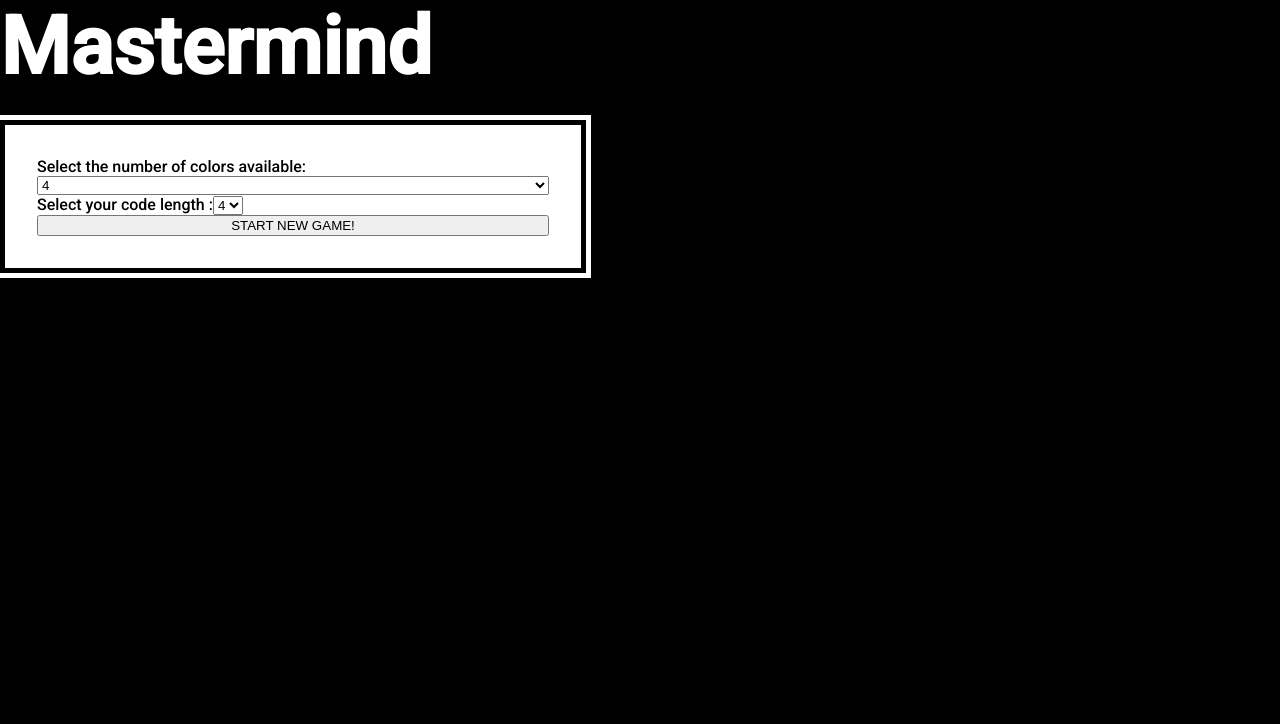
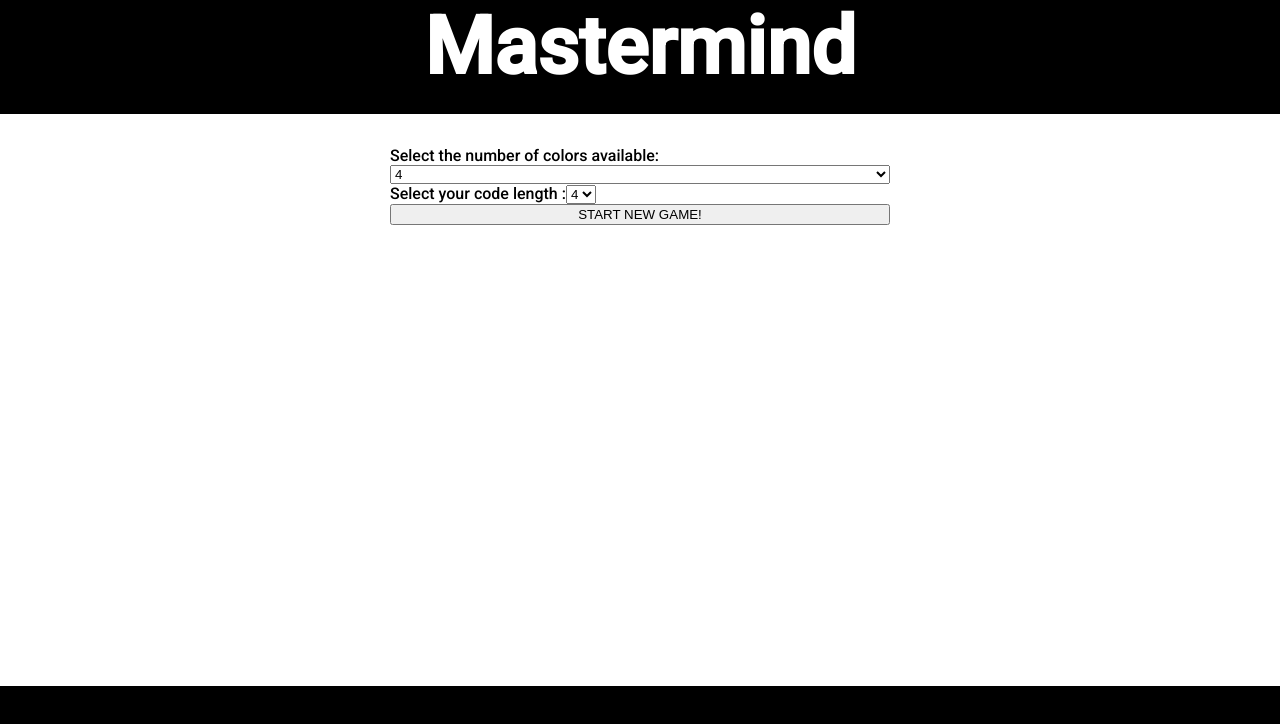
Before and after one commit to motorwolf/mastermind, a React (Create React App) app: page / in a window 1280 px wide. Shown: the top 724 px of the page. Built offline with nearby package versions, Linux system fonts and the light colour scheme.

Commit message:
fix layout issues and add grid

```diff
--- a/src/App.tsx
+++ b/src/App.tsx
@@ -26,6 +26,8 @@ export const StyledApp = ({ children }: any) => {
                 <h1 className={classes.heading}>Mastermind</h1>
             </header>
             <main className={classes.main}>{children}</main>
+            <footer className={classes.footer}>
+            </footer>
         </div>
     );
 };
--- a/src/AppStyles.ts
+++ b/src/AppStyles.ts
@@ -10,18 +10,30 @@ export const AppStyles = createUseStyles((theme: any) => ({
         margin: 0,
         padding: 0,
         boxSizing: 'border-box',
+        display: 'grid',
+        gridTemplateAreas: `
+            "header header header"
+            "main main main"
+            "footer footer footer"
+        `,
+        gridTemplateRows: `1fr 5fr 1fr`,
     },
     heading: {
         fontSize: '10vh',
         margin: 0,
-        overflow: 'hidden',
-        padding: `0 0 2rem`,
     },
     header: {
-        maxHeight: '15vh',
+        gridArea: 'header',
+        textAlign: 'center',
     },
     main: {
         display: 'flex',
+        gridArea: 'main',
         flexDirection: 'column',
+        backgroundColor: theme.colors.white,
+        alignItems: 'center',
+    },
+    footer: {
+        gridArea: 'footer',
     },
 }));
--- a/src/components/GameOptionsStyles.tsx
+++ b/src/components/GameOptionsStyles.tsx
@@ -2,11 +2,9 @@ import { createUseStyles } from 'react-jss';
 
 export const GameOptionStyles = createUseStyles((theme: any) => ({
     dialog: {
-        backgroundColor: theme.colors.white,
         color: theme.colors.black,
-        outline: '5px solid white',
-        border: '5px solid black',
         maxWidth: '40%',
+        minWidth: '500px',
         padding: '2rem',
     },
     form: {
--- a/src/components/GameStyles.ts
+++ b/src/components/GameStyles.ts
@@ -2,11 +2,12 @@ import { createUseStyles } from 'react-jss';
 
 export const GameStyles = createUseStyles((theme: any) => ({
     gameContainer: {
+        backgroundColor: theme.colors.white,
+        color: theme.colors.black,
         display: 'flex',
         flexDirection: 'column',
-        minHeight: '70vh',
-        backgroundColor: theme.colors.white,
-        color: theme.colors.black,
-        alignItems: 'center',
+        alignItems: 'stretch',
+        height: '100%',
+        maxHeight: '70vh',
     },
 }));
--- a/src/components/GuessBoxStyles.ts
+++ b/src/components/GuessBoxStyles.ts
@@ -2,12 +2,13 @@ import { createUseStyles } from 'react-jss';
 
 export const GuessBoxStyles = createUseStyles((theme: any) => ({
     guessBoxContainer: {
-        height: '160px',
+        flexShrink: 0,
+        flexBasis: '10vh',
     },
     currentGuess: {
-        height: '120px',
+        height: '10vh',
     },
     buttonHolder: {
-        height: '40px',
+        height: '10vh',
     },
 }));
--- a/src/components/PreviousGuessesStyles.ts
+++ b/src/components/PreviousGuessesStyles.ts
@@ -2,7 +2,8 @@ import { createUseStyles } from 'react-jss';
 
 export const PreviousGuessesStyles = createUseStyles((theme: any) => ({
     previousGuessContainer: {
-        flex: 1,
-        overflow: 'scroll',
+        overflowY: 'scroll',
+        maxHeight: '500px',
+        flexGrow: 1,
     },
 }));
```
